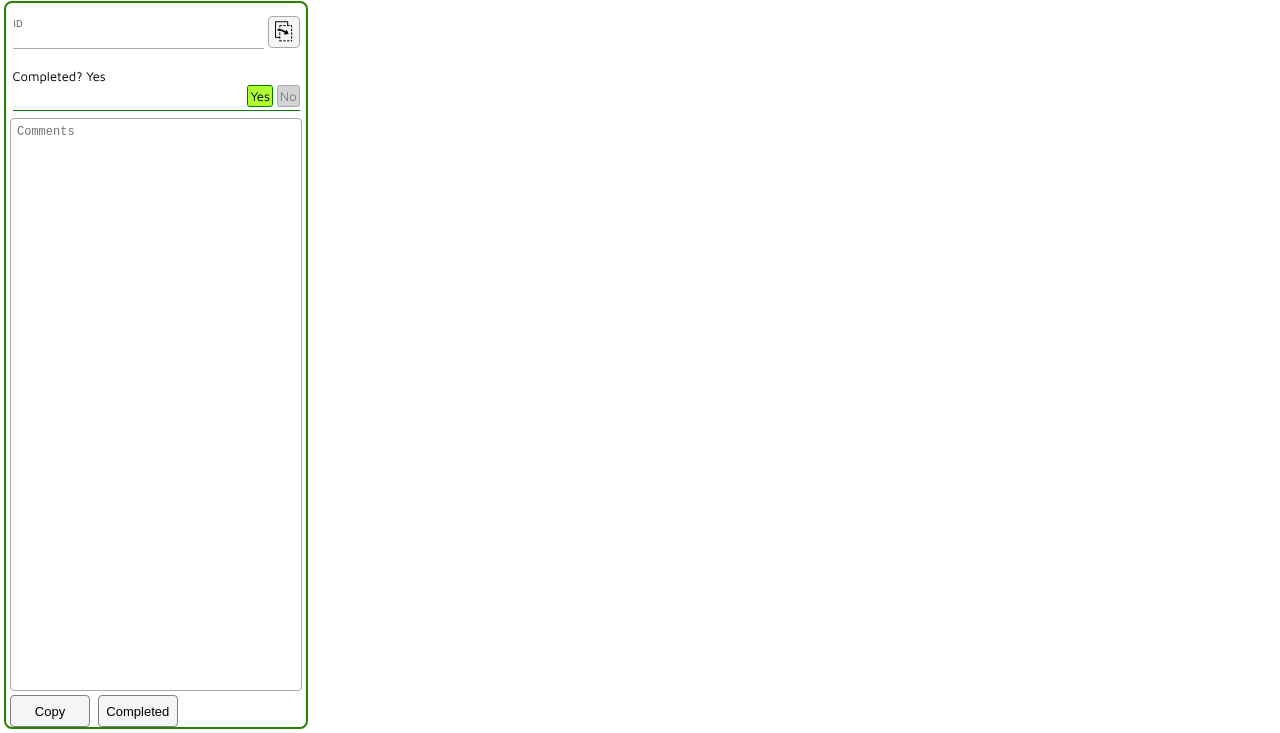
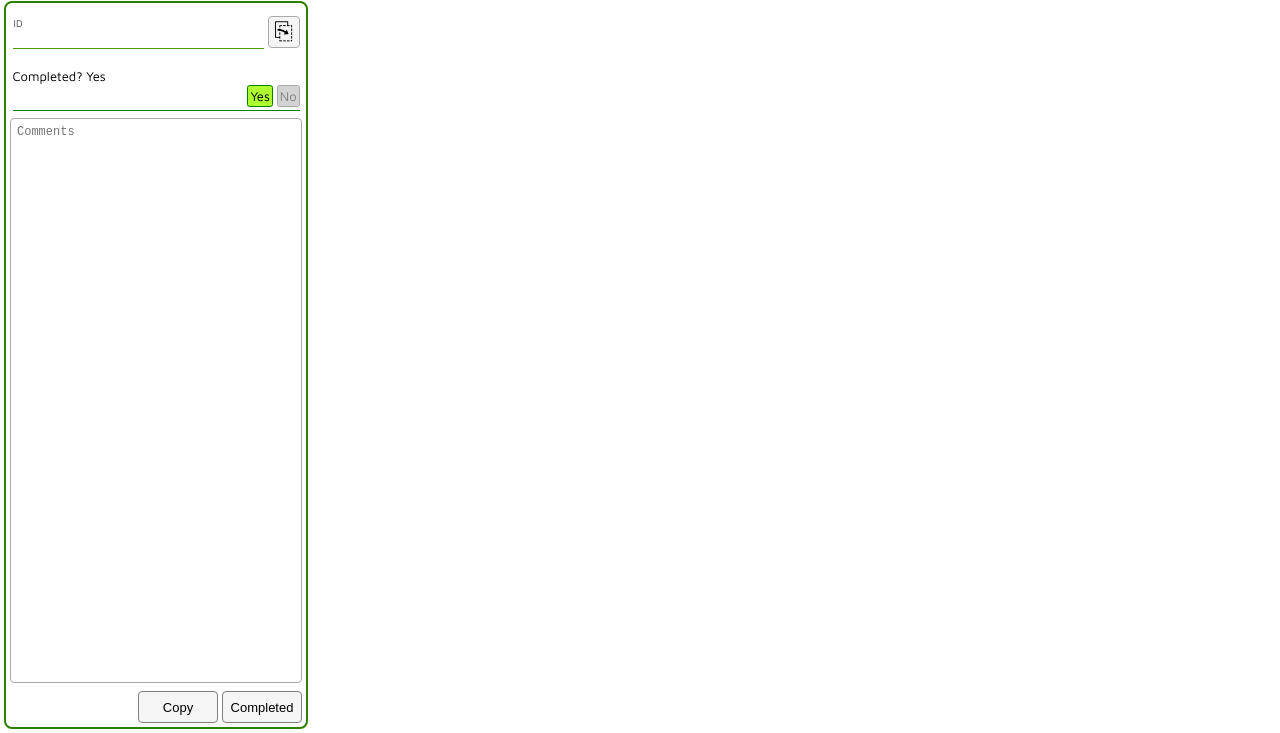
Before and after one commit to j-g-/task-records-helper, a website built with webpack: page index-template.html in a window 1280 px wide. Both pictures are taken after a click on the button "Completed". Shown: the part 67-800 px from the top of the page. Built offline with nearby package versions, Linux system fonts and the light colour scheme.

Commit message:
Fix controls for current record after changes

```diff
--- a/index-template.html
+++ b/index-template.html
@@ -41,9 +41,9 @@
             <div id="comments" class="comments-container">
                 <textarea name="comments-box" id="comments-text" placeholder="Comments"></textarea>
             </div>
-            <div id="current-record-controls" id="record-controls">
+            <div id="current-record-controls" class="record-controls">
                 <button class="control-btn" id="btn-copy-current">Copy</button>
-                <button class="control-btn" id="btn-completed">Completed</button>
+                <button class="control-btn" id="btn-track-current">Completed</button>
             </div>
         </div>
         <div id="log"></div>
--- a/src/html-views.js
+++ b/src/html-views.js
@@ -29,8 +29,6 @@ export default class HTMLViews {
     updateEventHandlers(){
         // Clicks
         let handlerList = [
-            //["click", "#btn-completed", this.trackCurrent],
-            //["click", "#btn-copy-current", this.copyInfo],
             ["click", "#current-record-controls", this.handleCurrentRecordActions],
             ["click", "#log", this.handleLogActions],
             ["click", "#btn-settings", this.toggleSettingsView],
@@ -543,7 +541,7 @@ export default class HTMLViews {
                 this.copyToClipboard(this.getCurrentInfo());
                 break;
             case 'btn-track-current':
-                this.copyToClipboard(this.trackCurrent());
+                this.trackCurrent();
                 break;
             default:
                 break;
```
